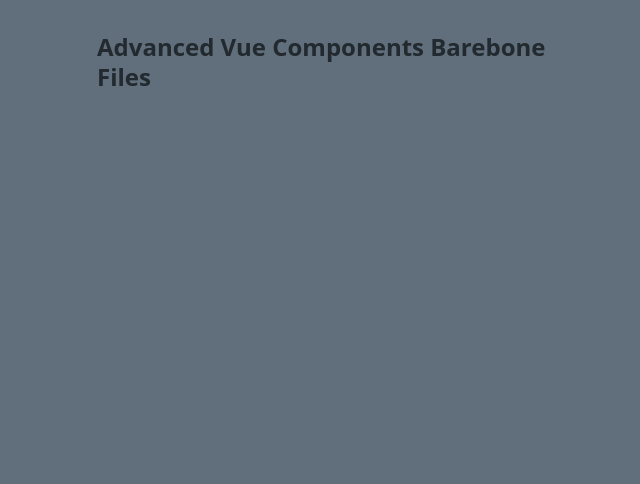
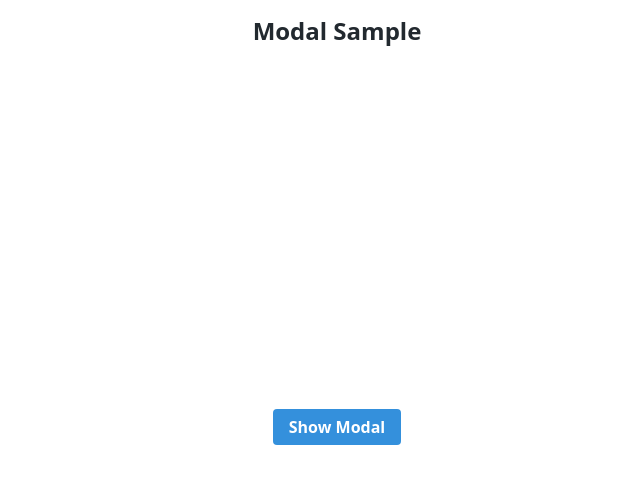
Before and after one commit to rhernandog/advanced-vue-components, a Vue app: page / in a window 1280 px wide. Shown: the top 484 px of the page, without its empty margins (303-943 px from the left). Built offline with nearby package versions, Linux system fonts and the light colour scheme.

Commit message:
Start up commit

```diff
--- a/src/App.vue
+++ b/src/App.vue
@@ -1,8 +1,17 @@
 <template>
-  <div class="min-h-screen bg-grey-darker p-8">
-    <div class="max-w-sm mx-auto">
-      <h1 class="text-2xl font-bold mb-6">Advanced Vue Components Barebone Files</h1>
+  <div class="min-h-screen">
+    <div class="flex flex-wrap justify-center min-h-screen p-4">
+
+      <div class="">
+        <h1 class="text-2xl font-bold mb-6 text-center">Modal Sample</h1>
+      </div>
+
+      <div class="w-full text-center">
+        <button class="btn btn-blue">Show Modal</button>
+      </div>
+
     </div>
+
   </div>
 </template>
 
--- a/src/main.js
+++ b/src/main.js
@@ -6,3 +6,8 @@
 new Vue({
   render: h => h(App)
 }).$mount("#app")
+
+/*
+  startup code: https://codesandbox.io/s/1v1o4lvp9j?from-embed
+  START UP VID: 4
+*/
```
Also changed, not shown: 1 other file (tests, documents, lock files or other folders).
